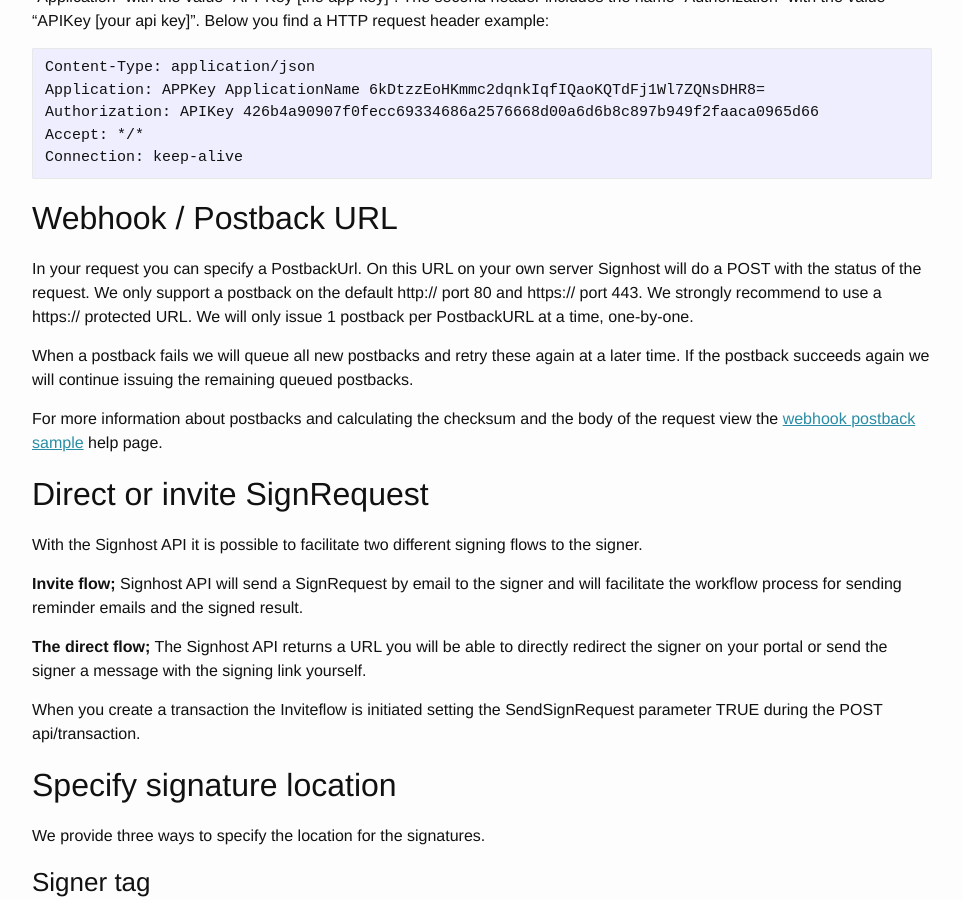
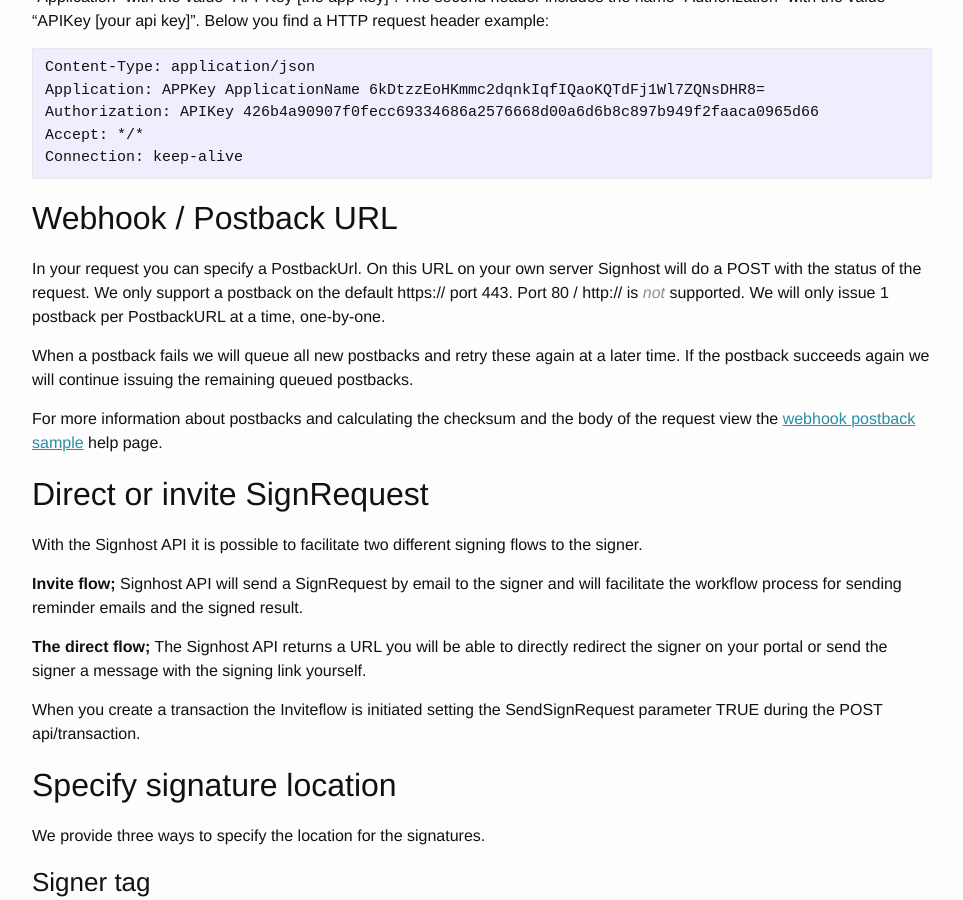
Before and after one commit to markohantula/evidos.github.io, a Jekyll site: the page built from index.md, in a window 1280 px wide and 900 px high, scrolled down 1079 px. Shown: the whole window, without its empty margins (158-1121 px from the left). Built offline with Jekyll 4.4.1, drawn with Linux system fonts in a browser that asks for light colours.

Commit message:
Not supporting http:// as a postback url any longer

```diff
--- a/index.md
+++ b/index.md
@@ -30,7 +30,7 @@
 
 ## Webhook / Postback URL
 
-In your request you can specify a PostbackUrl. On this URL on your own server Signhost will do a POST with the status of the request. We only support a postback on the default http:// port 80 and https:// port 443. We strongly recommend to use a https:// protected URL. We will only issue 1 postback per PostbackURL at a time, one-by-one.
+In your request you can specify a PostbackUrl. On this URL on your own server Signhost will do a POST with the status of the request. We only support a postback on the default https:// port 443. Port 80 / http:// is *not* supported. We will only issue 1 postback per PostbackURL at a time, one-by-one.
 
 When a postback fails we will queue all new postbacks and retry these again at a later time.
 If the postback succeeds again we will continue issuing the remaining queued postbacks.
```
